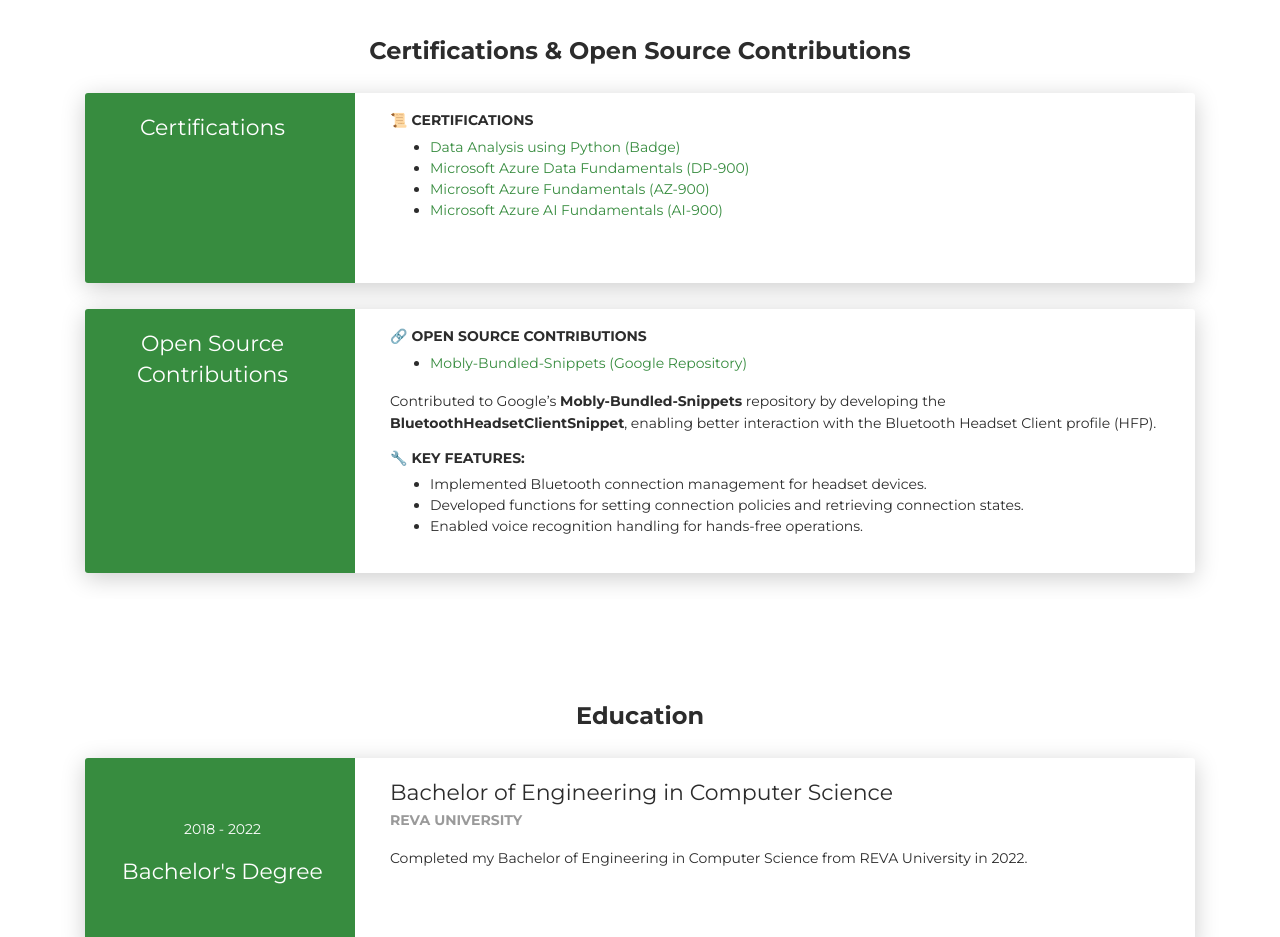
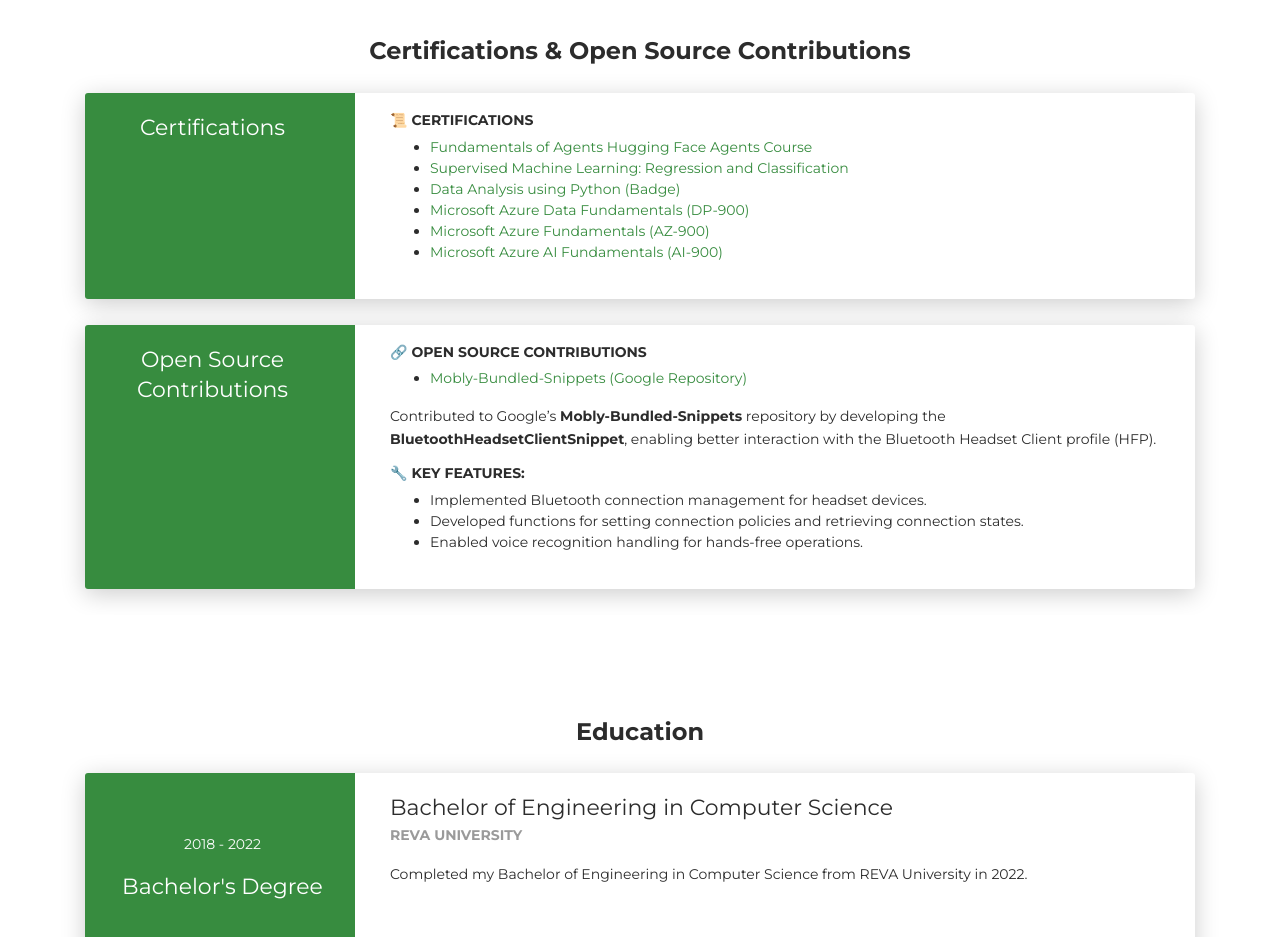
Before and after one commit to nihald2000/BandeshDegaon.github.io, a plain HTML site: page index.html in a window 1280 px wide. Shown: the part 1880-2817 px from the top of the page. Drawn offline with Linux system fonts and the light colour scheme.

Commit message:
Update index.html
added new certificates

```diff
--- a/index.html
+++ b/index.html
@@ -192,6 +192,8 @@
           <div class="card-body">
             <h6>📜 Certifications</h6>
             <ul>
+              <li><a href="#" target="_blank">Fundamentals of Agents Hugging Face Agents Course</a></li>
+              <li><a href="#" target="_blank">Supervised Machine Learning: Regression and Classification</a></li>
               <li><a href="#" target="_blank">Data Analysis using Python (Badge)</a></li>
               <li><a href="#" target="_blank">Microsoft Azure Data Fundamentals (DP-900)</a></li>
               <li><a href="#" target="_blank">Microsoft Azure Fundamentals (AZ-900)</a></li>
```
